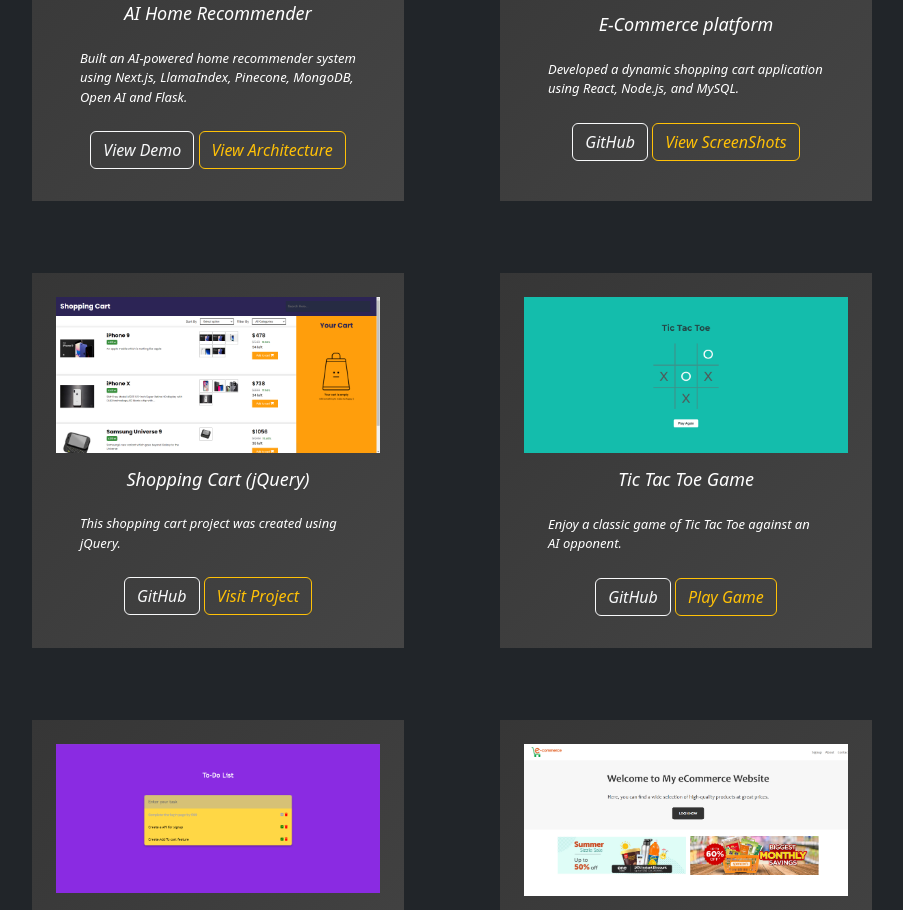
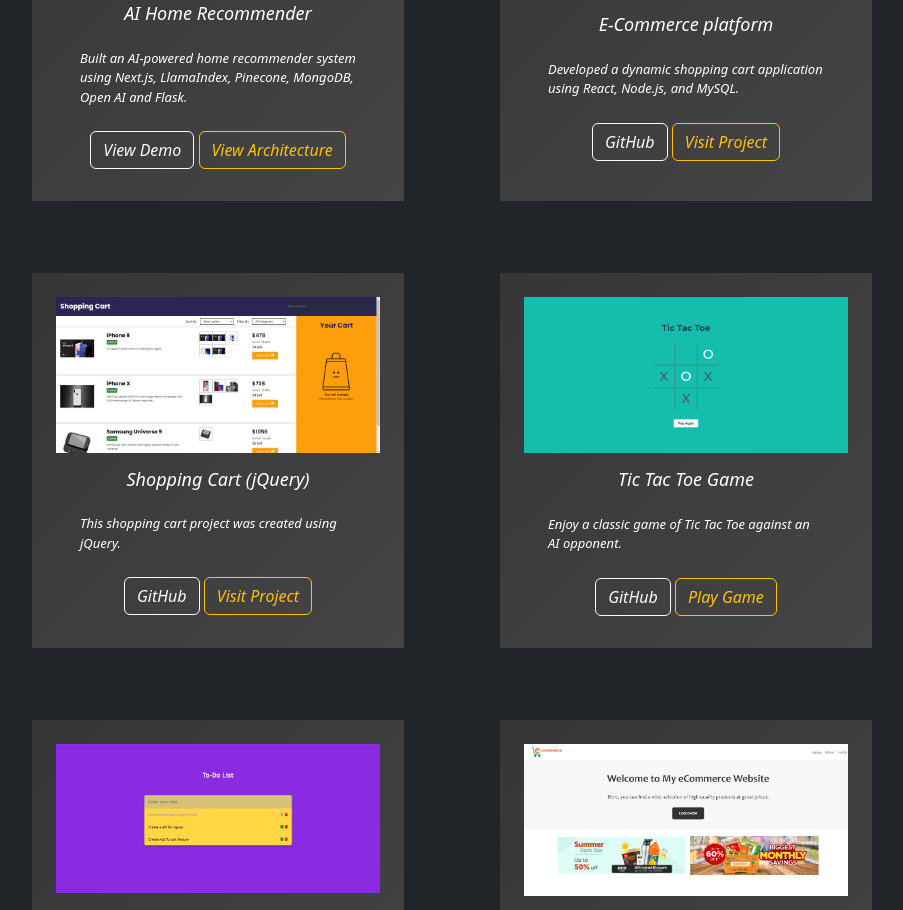
Before and after one commit to midhun-oruvammal/me, a plain HTML site: page index.html in a window 1280 px wide. Shown: the part 1766-2676 px from the top of the page, without its empty margins (188-1091 px from the left). Drawn offline with nearby package versions, Linux system fonts and the light colour scheme.

Commit message:
change resume

```diff
--- a/index.html
+++ b/index.html
@@ -178,8 +178,8 @@
                 <p class="card-text m-4">Developed a dynamic shopping cart application using React, Node.js, and MySQL.
                 </p>
                 <div class="text-center mb-2">
-                  <a href="#projects" class="btn btn-outline-light">GitHub</a>
-                  <a href="https://drive.google.com/drive/folders/1mHWB64SJGbxT-9_vqOElIuaBbVoFK6XO?usp=drive_link" class="btn btn-outline-warning">View ScreenShots</a>
+                  <a href="https://github.com/midhun-o/e-commerce" class="btn btn-outline-light">GitHub</a>
+                  <a href="https://easycart-bay.vercel.app/" class="btn btn-outline-warning">Visit Project</a>
                 </div>
               </div>
             </div>
```
Also changed, not shown: 1 other file.
